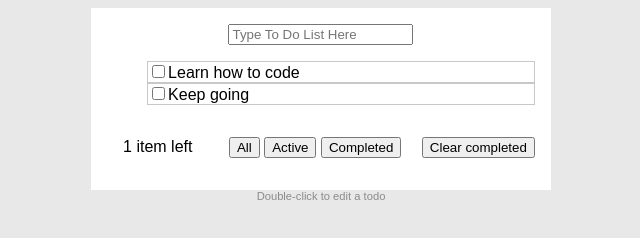
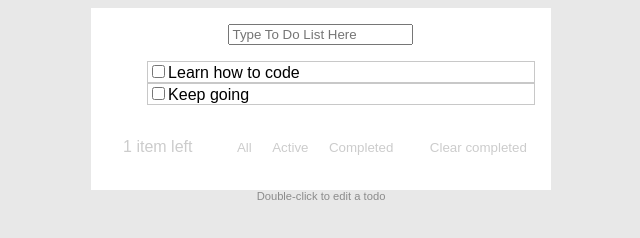
Before and after one commit to ErnestoDLS/3.4-to-do-list, a plain HTML site: page index.html in a window 1280 px wide. Shown: the whole page, without its empty margins (319-959 px from the left). Drawn offline with Linux system fonts and the light colour scheme.

Commit message:
Made the buttons transparent

```diff
--- a/index.html
+++ b/index.html
@@ -7,7 +7,7 @@
   <body>
     <link rel="stylesheet" href="styles/main.css" media="screen" title="no title" charset="utf-8">
       <section>
-        <input type="text" name="to__do" placeholder="Type To Do List Here">
+        <input class="where__totype" type="text" name="to__do" placeholder="Type To Do List Here">
           <ul>
             <li class="list__item">
               <label><input type="checkbox" name="checkbox" value="value">Learn how to code</label>
@@ -16,13 +16,13 @@
               <label><input type="checkbox" name="checkbox" value="value">Keep going</label>
             </li>
           </ul>
-        <div>1 item left</div>
+        <div class"item__left">1 item left</div>
       <div>
-        <button type="button">All</button>
-        <button type="button">Active</button>
-        <button type="button">Completed</button>
+        <button class="bottom__button" type="button">All</button>
+        <button class="bottom__button" type="button">Active</button>
+        <button class="bottom__button" type="button">Completed</button>
       </div>
-        <button type="button">Clear completed</button>
+        <button class="bottom__button" type="button">Clear completed</button>
       </section>
   </body>
   <footer>Double-click to edit a todo</footer>
--- a/sass/main.sass
+++ b/sass/main.sass
@@ -7,6 +7,11 @@ body
   background-color: rgb(232,232,232)
   display: block
   font-family: sans-serif
+
+.where__totype
+
+  display: inline-block
+
 
 section
   background-color: white
@@ -21,10 +26,16 @@ li
   border-width: thin
   border-color: rgb(200,200,200)
 
+.bottom__button
+  background-color: transparent
+  border-radius: .2rem
+  color: rgb(204, 204, 204)
+  border-color: transparent
 
 div
   display: inline-block
   padding: 1rem
+  color: rgb(204, 204, 204)
 
 footer
   font-size: .7rem
```
Also changed, not shown: styles/main.css.
